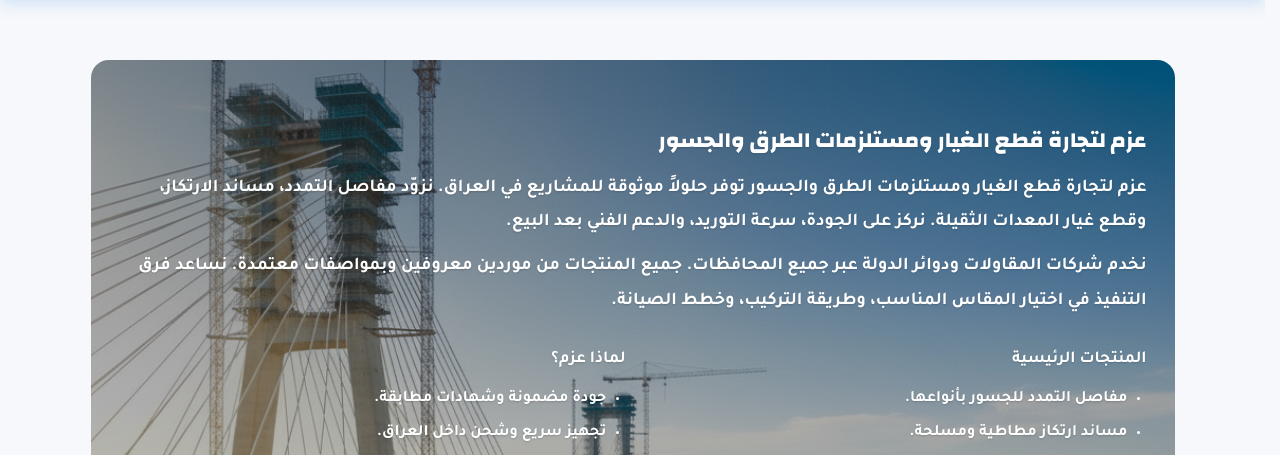
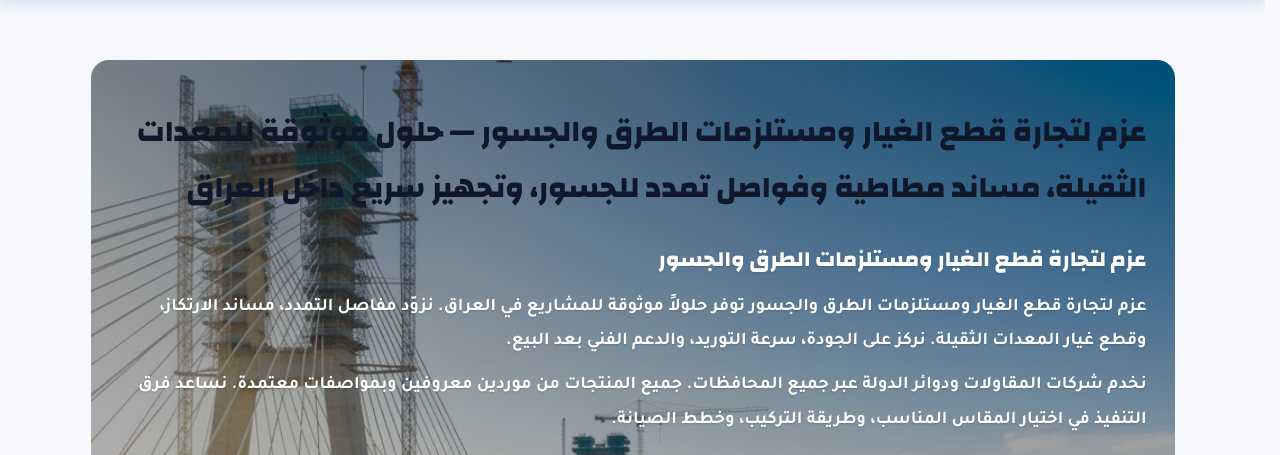
Before and after one commit to kami-okami/azm-website, a Flask app: page / in a window 1280 px wide. Shown: the part 104-559 px from the top of the page. Run offline with Flask 3, Linux system fonts and the light colour scheme; data that the repository does not hold is empty.

Commit message:
SEO Step 2: make H1 visible and singular on home page; align with Seobility

```diff
--- a/templates/home.html
+++ b/templates/home.html
@@ -1,10 +1,12 @@
 {% extends "base.html" %}
 {% block content %}
-<h1 class="sr-only">
+
+<section class="hero">
+  <!-- Visible, single H1 for the page -->
+  <h1 class="page-title">
     عزم لتجارة قطع الغيار ومستلزمات الطرق والجسور — حلول موثوقة للمعدات الثقيلة، مساند مطاطية وفواصل تمدد للجسور، وتجهيز سريع داخل العراق
   </h1>
 
-<section class="hero">
   <!-- SEO content block -->
   <section class="seo-intro" aria-label="تعريف الشركة">
     <h2>عزم لتجارة قطع الغيار ومستلزمات الطرق والجسور</h2>
@@ -31,7 +33,6 @@
           <li>مواد اليات الأسفلت والخرسانة.</li>
           <li>مرتكزات تثبيت، براغي وأنكور.</li>
           <li>اسنان حفر ركائز و اسنان حفر للمعدات الثقيلة</li>
-
         </ul>
       </div>
       <div>
```
Lines whose indentation alone changed are shown as unchanged.
